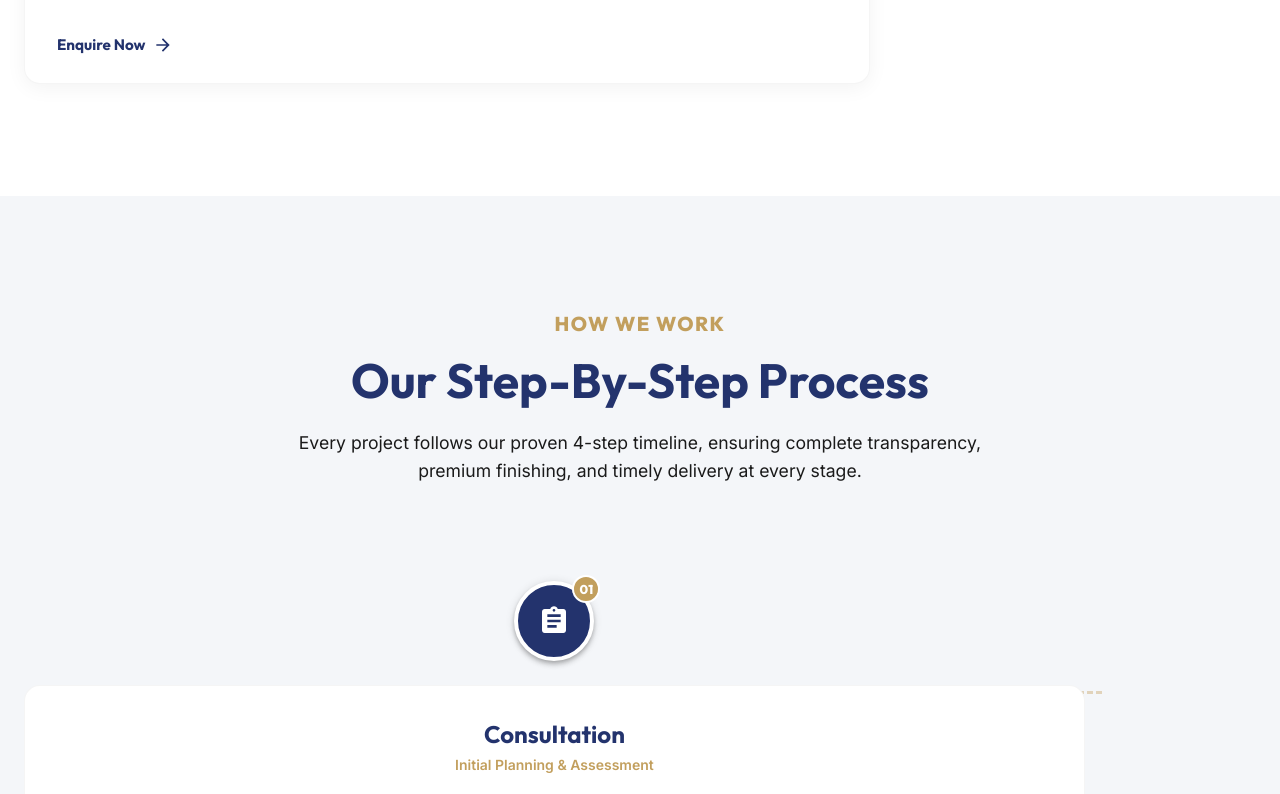
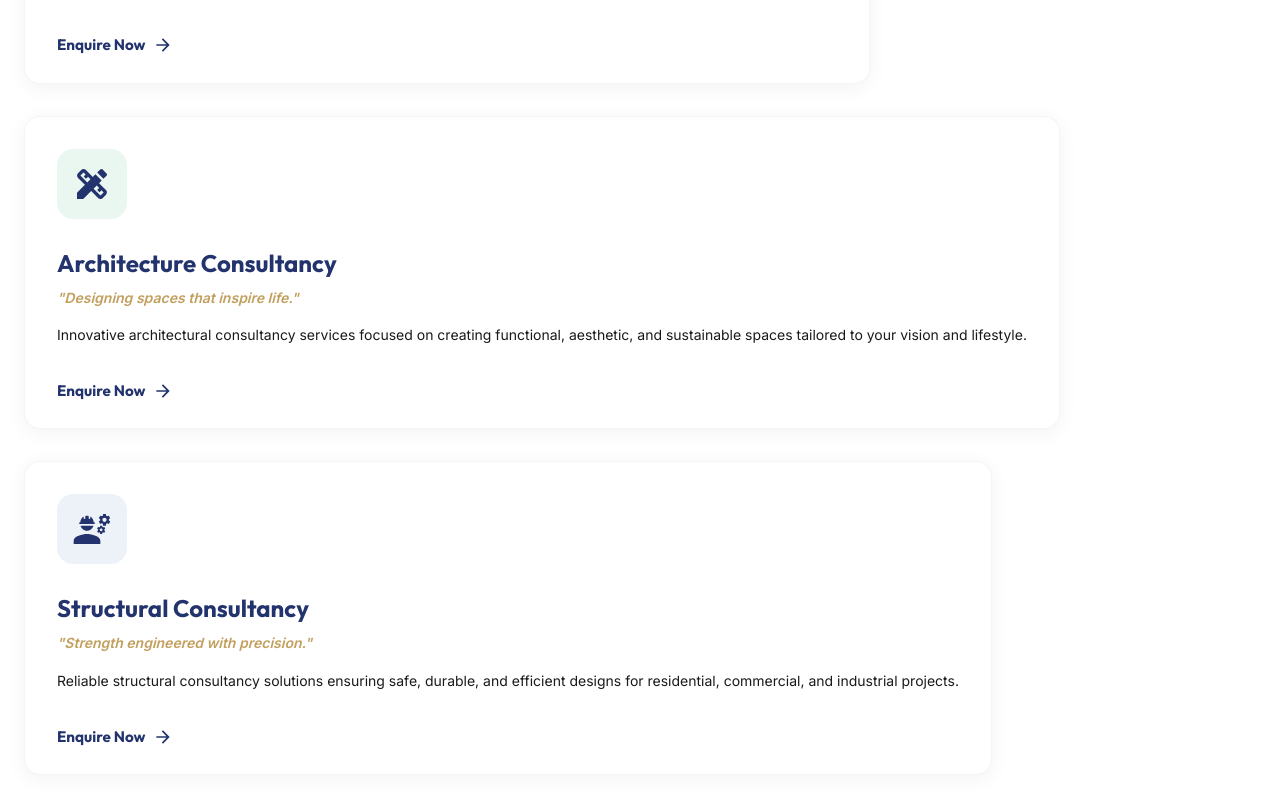
Before and after one commit to vsachin838/modufitllp, a React (Vite) app: page / in a window 1280 px wide. Shown: the part 2964-3758 px from the top of the page. Built offline with nearby package versions, Linux system fonts and the light colour scheme.

Commit message:
feat: add consultancy services and Sleek Kitchens partner

```diff
--- a/src/App.jsx
+++ b/src/App.jsx
@@ -116,7 +116,7 @@ function App() {
                 </Typography>
               </Box>
               <Typography variant="body2" sx={{ color: 'rgba(255,255,255,0.7)', mb: 3, maxWidth: '400px', lineHeight: 1.65 }}>
-                India's first organized modular installation service. We bring structure, professionalism, and transparency to modular kitchens, wardrobes, and furniture installations across the nation.
+                India's first organized modular installation services. We bring structure, professionalism and transparency to modular kitchens, wardrobes, and furniture installations across the nation.
               </Typography>
             </Grid>
 
@@ -127,7 +127,7 @@ function App() {
               </Typography>
               <Stack spacing={1.5}>
                 {[
-                  { label: 'Home / Hero', href: '#home' },
+                  { label: 'Home', href: '#home' },
                   { label: 'Services We Provide', href: '#services' },
                   { label: 'Our Process Steps', href: '#process' },
                   { label: 'Why Partner With Us', href: '#why-choose-us' },
--- a/src/components/Clients.jsx
+++ b/src/components/Clients.jsx
@@ -18,6 +18,11 @@ const clients = [
     name: 'Deogracia',
     description: 'Deogracia partners with us for their premium modular kitchen installations, ensuring their customers receive flawless execution and timely project completion.',
     badge: 'Premium Kitchen Partner',
+  },
+  {
+    name: 'Sleek Kitchens by Asian Paints',
+    description: 'We collaborate with Sleek Kitchens by Asian Paints for the installation of modular kitchens and wardrobes, delivering exceptional workmanship, flawless execution, and on-time completion. Our expertise ensures that every project reflects the quality, functionality, and design excellence that Sleek customers expect.',
+    badge: 'Premium Installation Partner',
   },
 ];
 
@@ -68,7 +73,7 @@ export default function Clients() {
         {/* Clients Grid */}
         <Grid container spacing={4} justifyContent="center">
           {clients.map((client, idx) => (
-            <Grid item xs={12} md={4} key={idx}>
+            <Grid item xs={12} sm={6} md={3} key={idx}>
               <Paper
                 elevation={0}
                 sx={{
--- a/src/components/Services.jsx
+++ b/src/components/Services.jsx
@@ -5,6 +5,8 @@ import TvIcon from '@mui/icons-material/Tv';
 import ChairIcon from '@mui/icons-material/Chair';
 import MeetingRoomIcon from '@mui/icons-material/MeetingRoom';
 import ArrowForwardIcon from '@mui/icons-material/ArrowForward';
+import DesignServicesIcon from '@mui/icons-material/DesignServices';
+import EngineeringIcon from '@mui/icons-material/Engineering';
 
 const services = [
   {
@@ -34,6 +36,20 @@ const services = [
     description: 'Versatile modular furniture solutions designed to adapt perfectly to your changing needs and modern lifestyle spaces.',
     icon: <ChairIcon sx={{ fontSize: 40, color: 'primary.main' }} />,
     color: '#F9F1EB',
+  },
+  {
+    title: 'Architecture Consultancy',
+    quote: 'Designing spaces that inspire life.',
+    description: 'Innovative architectural consultancy services focused on creating functional, aesthetic, and sustainable spaces tailored to your vision and lifestyle.',
+    icon: <DesignServicesIcon sx={{ fontSize: 40, color: 'primary.main' }} />,
+    color: '#EAF6F0',
+  },
+  {
+    title: 'Structural Consultancy',
+    quote: 'Strength engineered with precision.',
+    description: 'Reliable structural consultancy solutions ensuring safe, durable, and efficient designs for residential, commercial, and industrial projects.',
+    icon: <EngineeringIcon sx={{ fontSize: 40, color: 'primary.main' }} />,
+    color: '#EDF1F8',
   },
 ];
 
@@ -91,7 +107,7 @@ export default function Services() {
         {/* Services Grid */}
         <Grid container spacing={4}>
           {services.map((service, idx) => (
-            <Grid item xs={12} sm={6} md={3} key={idx}>
+            <Grid item xs={12} sm={6} md={4} key={idx}>
               <Card
                 sx={{
                   height: '100%',
```
